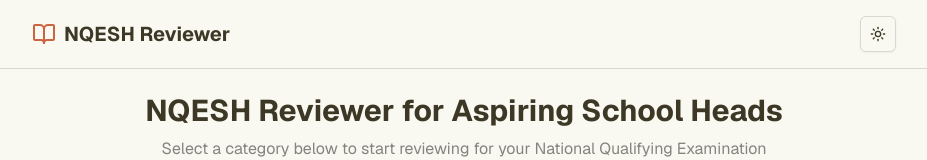
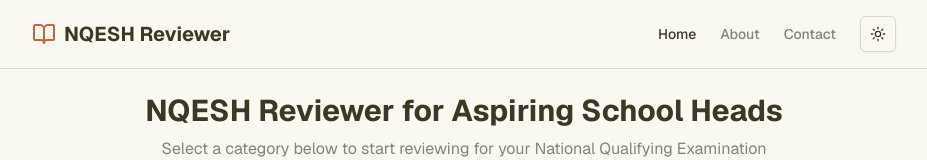
Before and after one commit to llegomark/nqesh-panalo, a Next.js app: page / in a window 1280 px wide. Shown: the top 160 px of the page, without its empty margins (176-1103 px from the left). Built offline with nearby package versions, Linux system fonts and the light colour scheme.

Commit message:
feat: enhance Header component with mobile navigation and update dependencies

```diff
--- a/components/header.tsx
+++ b/components/header.tsx
@@ -1,8 +1,29 @@
+"use client";
+
 import Link from "next/link";
-import { BookOpen } from "lucide-react";
+import { BookOpen, Menu } from "lucide-react";
 import { ModeToggle } from "@/components/mode-toggle";
+import { Button } from "@/components/ui/button";
+import {
+  Sheet,
+  SheetContent,
+  SheetTrigger,
+  SheetTitle,
+  SheetDescription,
+} from "@/components/ui/sheet";
+import { usePathname } from "next/navigation";
+import { cn } from "@/lib/utils";
+
+// Define navigation items
+const navItems = [
+  { title: "Home", href: "/" },
+  { title: "About", href: "/about" },
+  { title: "Contact", href: "/contact" },
+];
 
 export function Header() {
+  const pathname = usePathname();
+
   return (
     <header className="border-b">
       <div className="container max-w-4xl mx-auto py-4 px-4 flex items-center justify-between">
@@ -10,7 +31,61 @@ export function Header() {
           <BookOpen className="h-6 w-6 text-primary" />
           <span className="font-bold text-xl">NQESH Reviewer</span>
         </Link>
-        <ModeToggle />
+
+        {/* Desktop navigation */}
+        <nav className="hidden md:flex items-center gap-6">
+          {navItems.map((item) => (
+            <Link
+              key={item.href}
+              href={item.href}
+              className={cn(
+                "text-sm font-medium transition-colors hover:text-primary",
+                pathname === item.href
+                  ? "text-foreground"
+                  : "text-muted-foreground",
+              )}
+            >
+              {item.title}
+            </Link>
+          ))}
+          <ModeToggle />
+        </nav>
+
+        {/* Mobile navigation */}
+        <div className="flex items-center gap-2 md:hidden">
+          <ModeToggle />
+          <Sheet>
+            <SheetTrigger asChild>
+              <Button variant="ghost" size="icon" aria-label="Menu">
+                <Menu className="h-5 w-5" />
+              </Button>
+            </SheetTrigger>
+            <SheetContent side="right" className="w-[250px]">
+              <SheetTitle className="text-left px-2">
+                Navigation Menu
+              </SheetTitle>
+              <SheetDescription className="text-left px-2">
+                Links to different sections of the application
+              </SheetDescription>
+              <nav className="flex flex-col gap-4 mt-6">
+                {navItems.map((item) => (
+                  <Link
+                    key={item.href}
+                    href={item.href}
+                    className={cn(
+                      "text-sm font-medium transition-colors hover:text-primary p-2 rounded-md",
+                      pathname === item.href
+                        ? "bg-accent text-accent-foreground"
+                        : "text-muted-foreground",
+                    )}
+                  >
+                    {item.title}
+                  </Link>
+                ))}
+              </nav>
+            </SheetContent>
+          </Sheet>
+        </div>
       </div>
     </header>
   );
--- a/package.json
+++ b/package.json
@@ -62,7 +62,7 @@
   "devDependencies": {
     "@eslint/eslintrc": "^3.3.1",
     "@tailwindcss/postcss": "^4.1.4",
-    "@types/node": "^22.14.1",
+    "@types/node": "^22.15.0",
     "@types/react": "^19.1.2",
     "@types/react-dom": "^19.1.2",
     "eslint": "^9.25.1",
```
Also changed, not shown: 1 other file (tests, documents, lock files or other folders).
